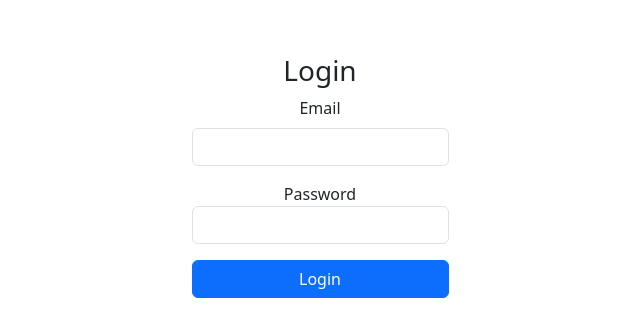
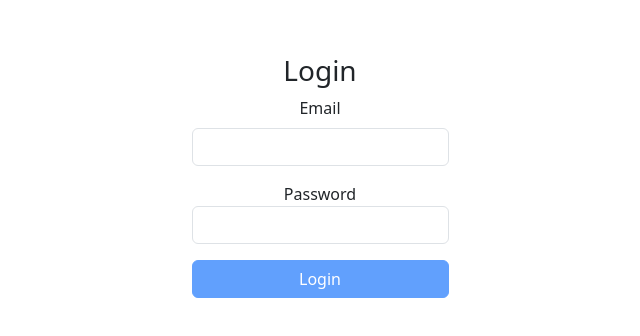
Before and after one commit to AMICHAELNICKSON/enterprise-admin-dashboard, a React (Vite) app: page /login in a window 1280 px wide. Shown: the part 248-584 px from the top of the page, without its empty margins (320-960 px from the left). Built offline with nearby package versions, Linux system fonts and the light colour scheme.

Commit message:
added controlled login form with basic validation

```diff
--- a/src/pages/Login/Login.tsx
+++ b/src/pages/Login/Login.tsx
@@ -1,29 +1,68 @@
 import { useNavigate } from "react-router-dom";
 import { useAuth } from "../../context/AuthContext"
 import { ROUTES } from "../../routes/routes";
+import { useState } from "react";
 
 function Login() {
+
+    const [email, setEmail] = useState("");
+    const [password, setPassword] = useState("");
+    const [error, setError] = useState("");
+
+    const isFormValid = email && password;
 
     const { login } = useAuth();
     const navigate = useNavigate();
 
+    const isValidEmail = (value: string) => /^[^\s@]+@[^\s@]+\.[^\s@]+$/.test(value);
+
     const handleLogin = () => {
+        setError("");
+
+        if (!password || !email) {
+            setError("Email and password are required");
+            return;
+        }
+        else if (email) {
+            if(!isValidEmail(email)) {
+                setError("Please enter a valid email address");
+                return;
+            }
+        }
+
+
         login();
-        navigate(ROUTES.DASHBOARD, {replace: true})
+        navigate(ROUTES.DASHBOARD, { replace: true })
     }
 
     return (
-        <div className="container mt-5" style={{maxWidth: 400}}>
+        <div className="container mt-5" style={{ maxWidth: 400 }}>
             <h3>Login</h3>
+            {error && (
+                <div className="alert alert-danger py-2">{error}</div>
+            )}
             <div className="mb-3">
                 <label className="form-label">Email</label>
-                <input type="email" className="form-control"/>
+                <input
+                    type="email"
+                    className="form-control"
+                    value={email}
+                    onChange={(e) => setEmail(e.target.value)}
+                />
             </div>
             <div className="mb-3">
                 <label>Password</label>
-                <input type="password" className="form-control"/>
+                <input
+                    type="password"
+                    className="form-control"
+                    value={password}
+                    onChange={(e) => {
+                        setPassword(e.target.value);
+                        setError("");
+                    }}
+                />
             </div>
-            <button className="btn btn-primary w-100" onClick={handleLogin}>
+            <button className="btn btn-primary w-100" disabled={!isFormValid} onClick={handleLogin}>
                 Login
             </button>
         </div>
```
